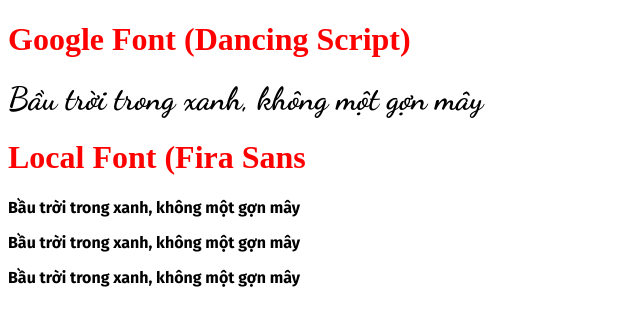
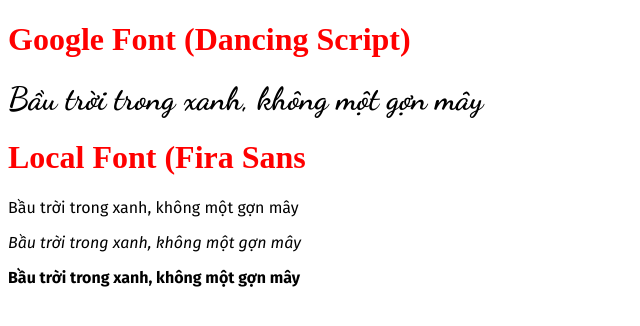
Before and after one commit to lamminhthien/ABC-Learning, a website: page BaiTapFont/index.html in a window 1280 px wide. Shown: the whole page, without its empty margins (0-640 px from the left). Drawn offline with Linux system fonts and the light colour scheme; files whose address does not match are found by name.

Commit message:
apply font italic, regular, bold của FiraSan (local font)

```diff
--- a/BaiTapFont/index.html
+++ b/BaiTapFont/index.html
@@ -20,9 +20,9 @@
         </div>
         <h1 class="title">Local Font (Fira Sans</h1>
         <div class="area-2">
-            <p id="paragraph" class="content-2"></p>
-            <p id="paragraph" class="content-2"></p>
-            <p id="paragraph" class="content-2"></p>
+            <p id="paragraph" class="regular"></p>
+            <p id="paragraph" class="italic"></p>
+            <p id="paragraph" class="bold"></p>
         </div>
     </div>
     <script>
--- a/BaiTapFont/index.scss
+++ b/BaiTapFont/index.scss
@@ -1,20 +1,45 @@
 @font-face {
-    font-family: FiraSan;
-    src: url(./assets/Font/FiraSans-Bold.ttf)
+    font-family: FiraSan-Regular;
+    src: url(./assets/Font/FiraSans-Regular.ttf)
+}
+
+@font-face {
+    font-family: FiraSan-Italic;
+    src: url(./assets/Font/FiraSans-Italic.ttf);
+}
+
+@font-face {
+    font-family: FiraSan-Bold;
+    src: url(./assets//Font/FiraSans-Bold.ttf);
 }
 
 .container {
-    .title  {
+    .title {
         color: red;
     }
-    .content-1 {
-        font-weight: 800;
-        font-family: 'Dancing Script', cursive;
+
+    .area-1 {
+        .content-1 {
+            font-weight: 800;
+            font-family: 'Dancing Script', cursive;
+        }
     }
-    .content-2 {
-        font-family: FiraSan;
+
+    .area-2 {
+        .regular {
+            font-family: FiraSan-Regular;
+        }
+        .italic {
+            font-family: FiraSan-Italic;
+        }
+        .bold {
+            font-family: FiraSan-Bold;
+        }
     }
 
 
 
+
+
+
 }
```
Also changed, not shown: BaiTapFont/index.css, 1 other file.
